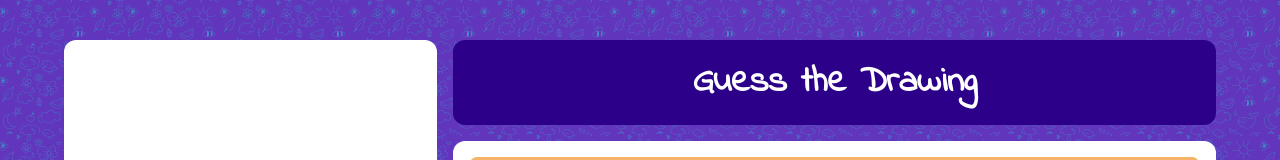
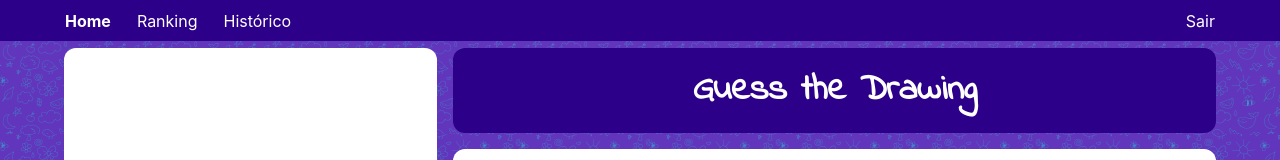
Before and after one commit to AIC-IV/Front-end, a React (Create React App) app: page /main-game/default in a window 1280 px wide. Shown: the top 160 px of the page. Built offline with nearby package versions, Linux system fonts and the light colour scheme; no server answers; sample sign-in values are in the browser's storage.

Commit message:
create navbar component

```diff
--- a/src/App.js
+++ b/src/App.js
@@ -2,6 +2,7 @@ import React, { useContext } from 'react';
 import { Redirect, Route, Switch } from 'react-router-dom';
 
 import './App.css';
+import Navbar from './components/Navbar/Navbar';
 import MainGame from './screens/MainGame/MainGame';
 import Welcome from './screens/Welcome/Welcome';
 import AuthContext from './store/auth-context';
@@ -30,6 +31,7 @@ const App = () => {
 
   return (
     <div>
+      <Navbar></Navbar>
       <Switch>
         <Route path='/' exact>
           <Redirect to='/main-game/default' />
--- /dev/null
+++ b/src/components/Navbar/Navbar.css
@@ -0,0 +1,34 @@
+ul {
+  list-style-type: none;
+  margin: 0;
+  overflow: hidden;
+  background-color: #333;
+  position: fixed;
+  top: 0;
+  left: 0;
+  width: 100%;
+  background-color: var(--primary-color);
+  color: white;
+  padding: 0.6rem 4rem;
+  box-sizing: border-box;
+}
+
+li {
+  float: left;
+  margin-right: 1.5rem;
+  border: 1px solid var(--primary-color);
+  cursor: pointer;
+}
+
+li:first-of-type {
+  font-weight: bold;
+}
+
+li:hover {
+  border-bottom: 1px solid white;
+}
+
+.split {
+  float: right;
+  margin-right: 0;
+}
--- /dev/null
+++ b/src/components/Navbar/Navbar.js
@@ -0,0 +1,23 @@
+import React, { useContext } from 'react';
+import AuthContext from '../../store/auth-context';
+
+import './Navbar.css';
+
+const Navbar = () => {
+  const authCtx = useContext(AuthContext);
+
+  const logout = () => {
+    authCtx.logout();
+  }
+
+  return <nav>
+    <ul class='navbar'>
+      <li class='no-select'>Home</li>
+      <li class='no-select'>Ranking</li>
+      <li class='no-select'>Histórico</li>
+      <li class='split' onClick={logout}>Sair</li>
+    </ul>
+  </nav>;
+}
+
+export default Navbar;
--- a/src/screens/MainGame/MainGame.css
+++ b/src/screens/MainGame/MainGame.css
@@ -14,6 +14,7 @@
 
   display: grid;
   gap: 1rem;
+  margin-top: 1rem;
   height: 90vh;
   width: 90vw;
 }
```
